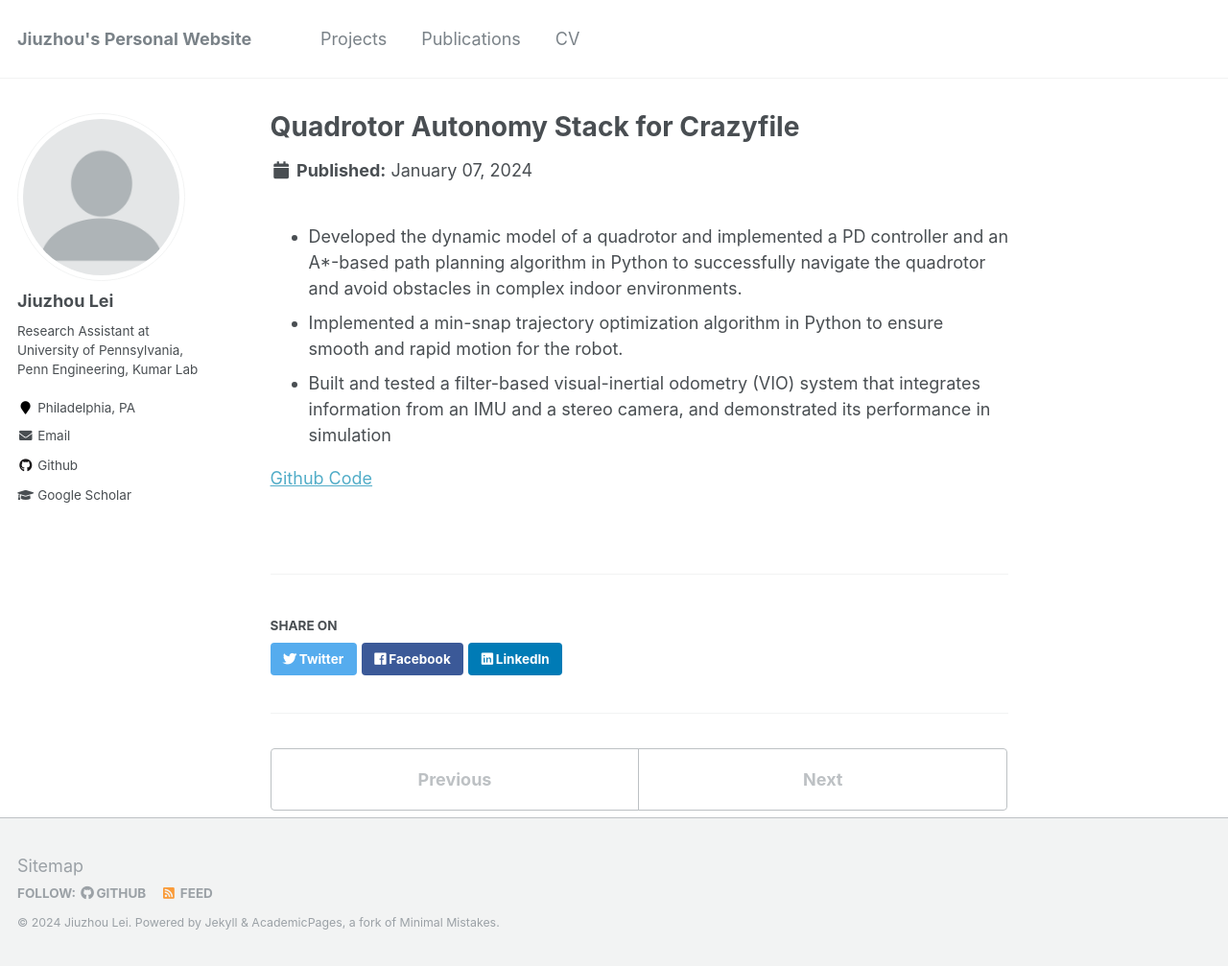
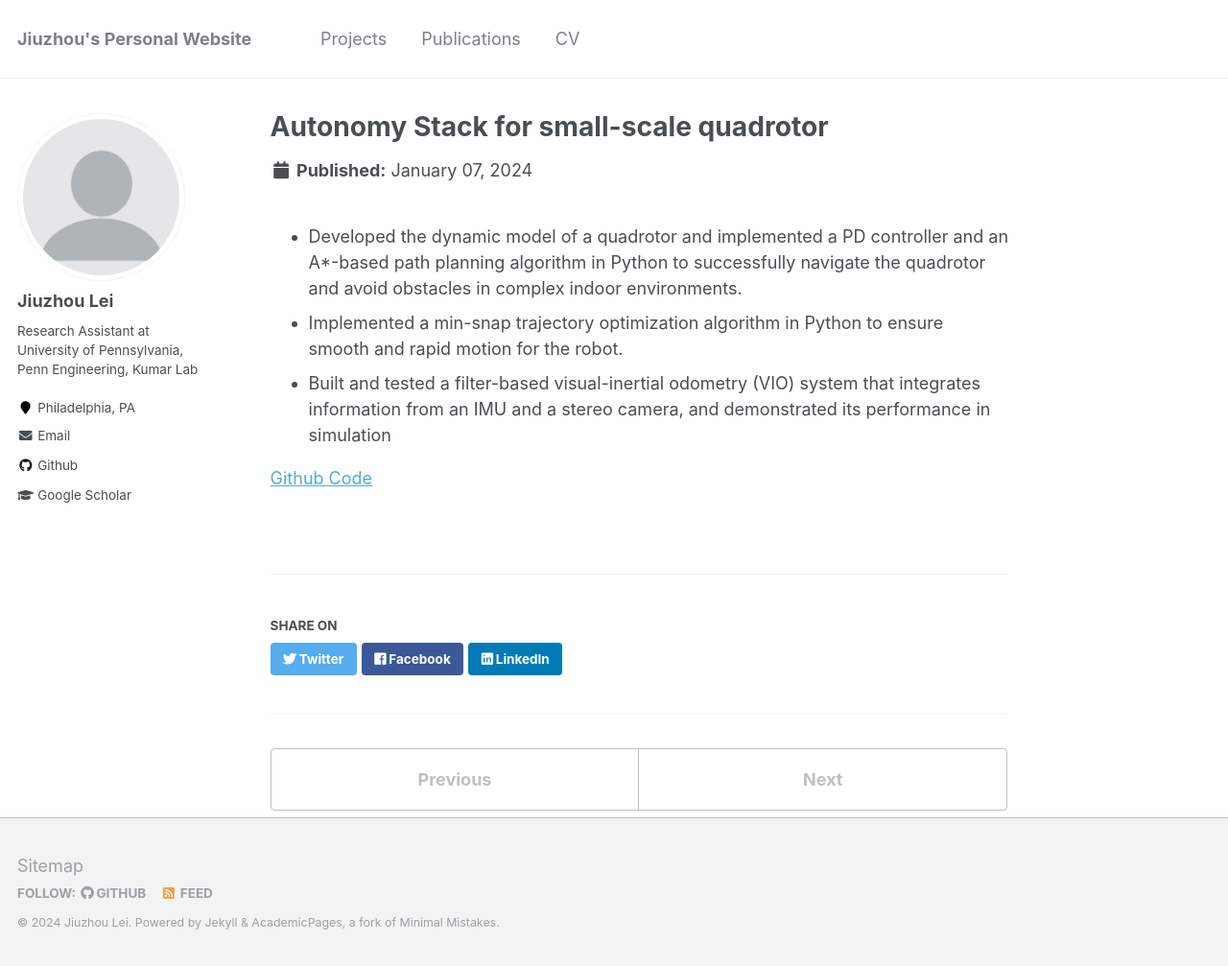
Before and after one commit to RollingOat/jiuzhou_lei.github.io, a Jekyll site: the page built from _portfolio/portfolio-4.md, in a window 1280 px wide and 1007 px high. Shown: the whole window at 96% size. Built offline with Jekyll 4.4.1, drawn with Linux system fonts in a browser that asks for light colours.

Commit message:
Update portfolio-4.md

```diff
--- a/_portfolio/portfolio-4.md
+++ b/_portfolio/portfolio-4.md
@@ -1,5 +1,5 @@
 ---
-title: "Quadrotor Autonomy Stack for Crazyfile "
+title: "Autonomy Stack for small-scale quadrotor "
 excerpt: "Control, motion planning, trajectory optimization, localization for quadrotor<img src='meam620-min.png' width=400 height=300>"
 collection: portfolio
 ---
```
